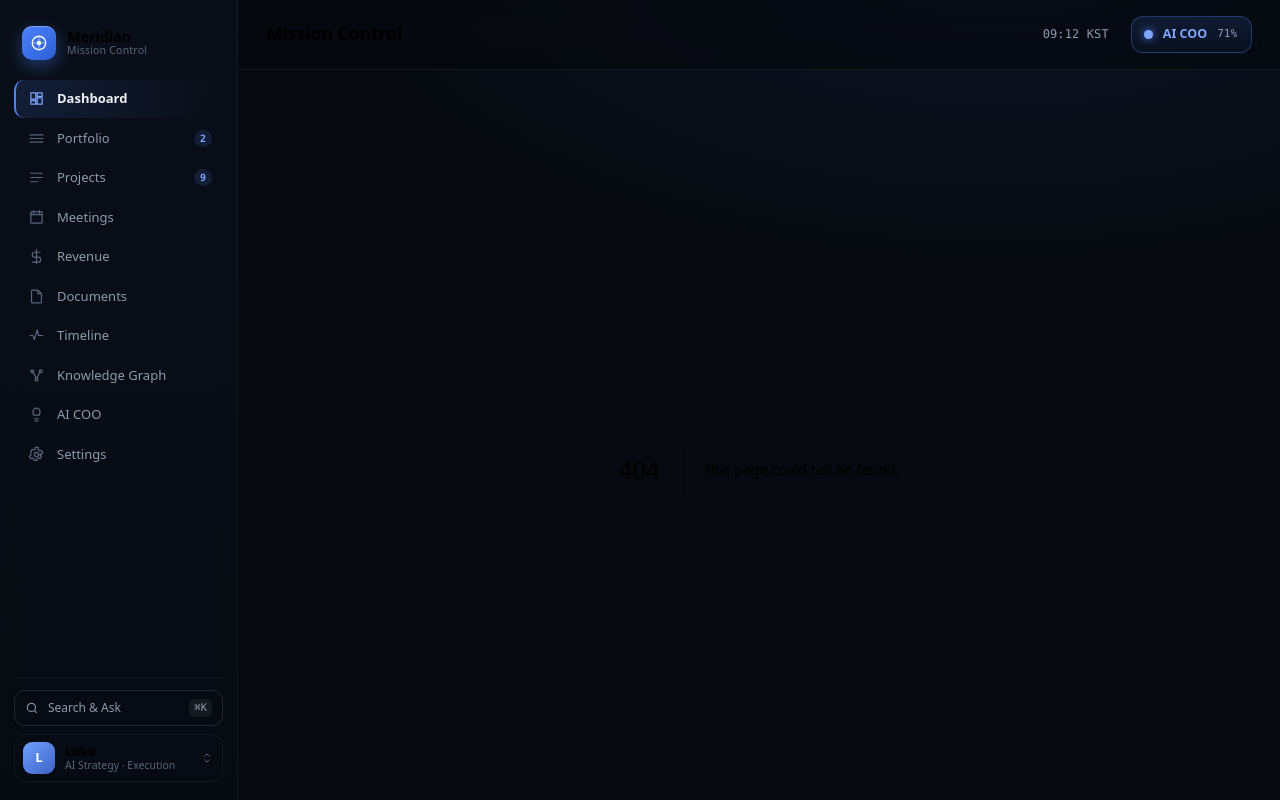
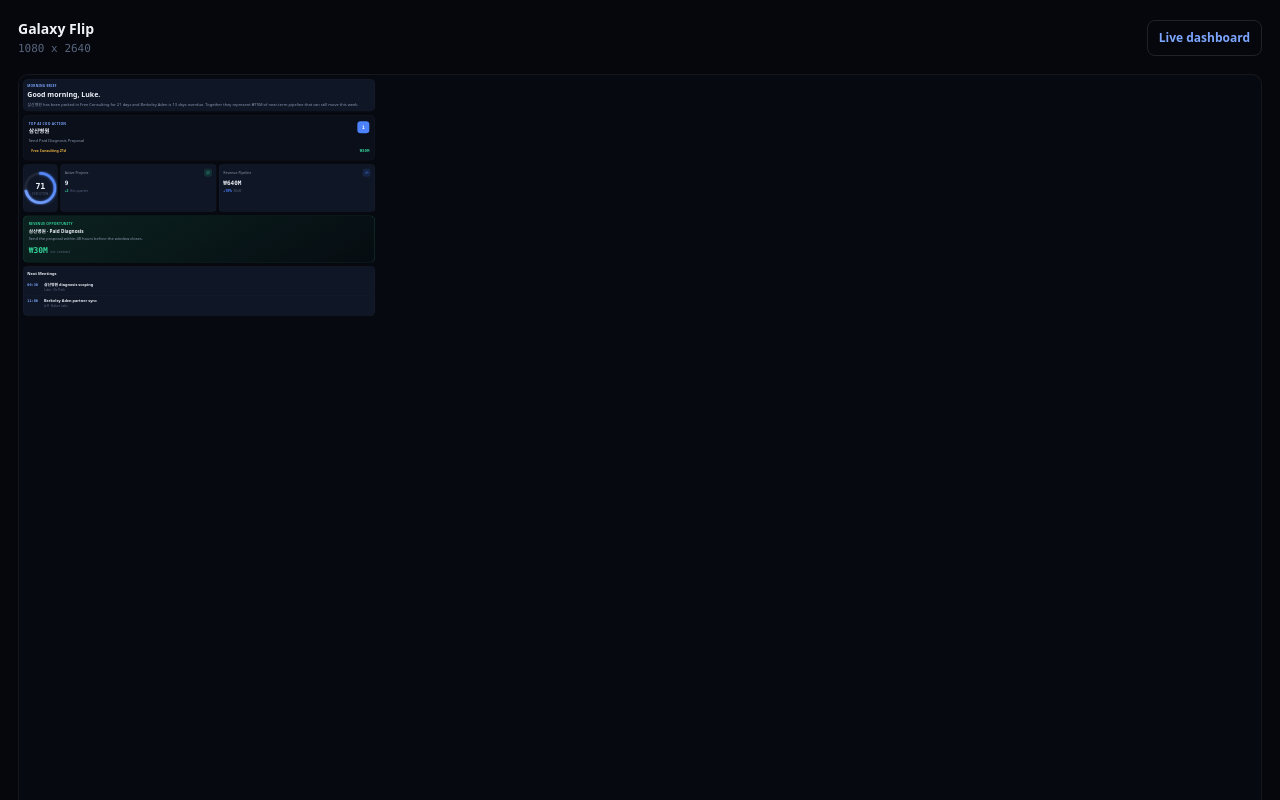
Before and after one commit to vudex-developer/Meridian-mission-control, a Next.js app: page /preview/flip in a window 1280 px wide. Before the commit this address had no page. Built offline with nearby package versions, Linux system fonts and the light colour scheme.

Commit message:
Add device preview routes

```diff
--- a/src/app/globals.css
+++ b/src/app/globals.css
@@ -191,3 +191,58 @@ body {
     radial-gradient(520px 280px at 72% -6%, rgba(76, 130, 251, 0.11), transparent 60%),
     var(--color-bg);
 }
+
+.preview-stage {
+  position: fixed;
+  inset: 0;
+  z-index: 100;
+  min-height: 100vh;
+  overflow: auto;
+  background: #05070c;
+  color: var(--color-text);
+  padding: 18px;
+}
+
+.preview-toolbar {
+  display: flex;
+  align-items: center;
+  justify-content: space-between;
+  gap: 16px;
+  margin: 0 auto 16px;
+  max-width: 1480px;
+}
+
+.preview-title {
+  font-size: 14px;
+  font-weight: 700;
+}
+
+.preview-meta {
+  margin-top: 2px;
+  font-family: var(--font-mono);
+  font-size: 11px;
+  color: var(--color-text3);
+}
+
+.preview-link {
+  border: 1px solid var(--color-border2);
+  border-radius: 8px;
+  padding: 8px 11px;
+  font-size: 12px;
+  font-weight: 600;
+  color: var(--color-accent2);
+}
+
+.preview-scroll {
+  margin: 0 auto;
+  max-width: 1480px;
+  overflow: auto;
+  border: 1px solid var(--color-border);
+  border-radius: 10px;
+  background: var(--color-bg);
+}
+
+.preview-frame {
+  overflow: hidden;
+  background: var(--color-bg);
+}
--- /dev/null
+++ b/src/app/preview/PreviewShell.tsx
@@ -0,0 +1,44 @@
+import type { ReactNode } from "react";
+import type { PreviewFrame } from "./preview-config";
+
+type PreviewShellProps = {
+  frame: PreviewFrame;
+  children: ReactNode;
+};
+
+export function PreviewShell({ frame, children }: PreviewShellProps) {
+  const scale = frame.scaleBaseWidth / frame.width;
+
+  return (
+    <main className="preview-stage">
+      <header className="preview-toolbar">
+        <div>
+          <div className="preview-title">{frame.label}</div>
+          <div className="preview-meta">
+            {frame.width} x {frame.height}
+          </div>
+        </div>
+        <a href="/" className="preview-link">
+          Live dashboard
+        </a>
+      </header>
+      <section className="preview-scroll">
+        <div
+          className="preview-frame"
+          data-preview-target={frame.target}
+          data-preview-width={frame.width}
+          data-preview-height={frame.height}
+          style={{
+            width: frame.width,
+            height: frame.height,
+            transform: `scale(${scale})`,
+            transformOrigin: "top left",
+            marginBottom: frame.height * (scale - 1),
+          }}
+        >
+          {children}
+        </div>
+      </section>
+    </main>
+  );
+}
--- /dev/null
+++ b/src/app/preview/desktop/page.tsx
@@ -0,0 +1,16 @@
+"use client";
+
+import { DashboardDesktop } from "@/app/dashboard/DashboardDesktop";
+import { useDashboardViewModel } from "@/app/dashboard/dashboard-data";
+import { PreviewShell } from "../PreviewShell";
+import { previewFrames } from "../preview-config";
+
+export default function DesktopPreviewPage() {
+  const model = useDashboardViewModel();
+
+  return (
+    <PreviewShell frame={previewFrames.desktop}>
+      <DashboardDesktop model={model} />
+    </PreviewShell>
+  );
+}
--- /dev/null
+++ b/src/app/preview/flip/page.tsx
@@ -0,0 +1,16 @@
+"use client";
+
+import { DashboardFlip } from "@/app/dashboard/DashboardMobile";
+import { useDashboardViewModel } from "@/app/dashboard/dashboard-data";
+import { PreviewShell } from "../PreviewShell";
+import { previewFrames } from "../preview-config";
+
+export default function FlipPreviewPage() {
+  const model = useDashboardViewModel();
+
+  return (
+    <PreviewShell frame={previewFrames.flip}>
+      <DashboardFlip model={model} />
+    </PreviewShell>
+  );
+}
--- /dev/null
+++ b/src/app/preview/iphone/page.tsx
@@ -0,0 +1,16 @@
+"use client";
+
+import { DashboardPhone } from "@/app/dashboard/DashboardMobile";
+import { useDashboardViewModel } from "@/app/dashboard/dashboard-data";
+import { PreviewShell } from "../PreviewShell";
+import { previewFrames } from "../preview-config";
+
+export default function IPhonePreviewPage() {
+  const model = useDashboardViewModel();
+
+  return (
+    <PreviewShell frame={previewFrames.iphone}>
+      <DashboardPhone model={model} />
+    </PreviewShell>
+  );
+}
--- /dev/null
+++ b/src/app/preview/preview-config.ts
@@ -0,0 +1,33 @@
+export type PreviewTarget = "flip" | "iphone" | "desktop";
+
+export type PreviewFrame = {
+  target: PreviewTarget;
+  label: string;
+  width: number;
+  height: number;
+  scaleBaseWidth: number;
+};
+
+export const previewFrames: Record<PreviewTarget, PreviewFrame> = {
+  flip: {
+    target: "flip",
+    label: "Galaxy Flip",
+    width: 1080,
+    height: 2640,
+    scaleBaseWidth: 360,
+  },
+  iphone: {
+    target: "iphone",
+    label: "Apple iPhone",
+    width: 1290,
+    height: 2796,
+    scaleBaseWidth: 430,
+  },
+  desktop: {
+    target: "desktop",
+    label: "PC Desktop",
+    width: 2880,
+    height: 1620,
+    scaleBaseWidth: 1440,
+  },
+};
```
